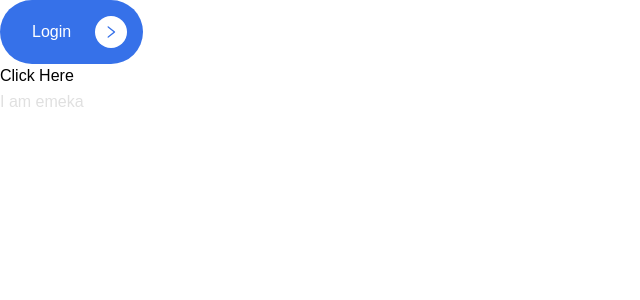
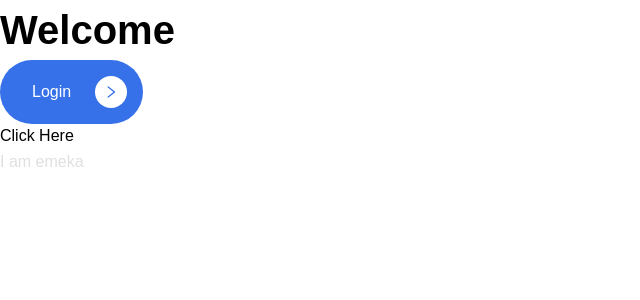
Before and after one commit to dejosemario/crappo, a Next.js app: page / in a window 1280 px wide. Shown: the top 300 px of the page, without its empty margins (0-640 px from the left). Built offline with nearby package versions, Linux system fonts and the light colour scheme.

Commit message:
Test heading component in homepage

```diff
--- a/pages/index.js
+++ b/pages/index.js
@@ -2,18 +2,19 @@ import Button from "../src/components/atoms/Button";
 import { AiOutlineRight } from "react-icons/ai";
 import Links from "../src/components/atoms/Link";
 import Text from "../src/components/atoms/Text";
-
+import { Heading } from "../src/components/atoms/Heading/Heading";
 
 export default function Home() {
   return (
-    <div>
-
-      <Button withIcon={true}>
-        Login
-      </Button>
-      <Links url="#">Click Here</Links>
-      <Text>I am emeka</Text>
+    <div className="section">
+      <div className="container">
+        <div className="container">
+          <Heading level={2}>Welcome</Heading>
+          <Button withIcon={true}>Login</Button>
+          <Links url="#">Click Here</Links>
+          <Text>I am emeka</Text>
+        </div>
       </div>
-
+    </div>
   );
 }
```
